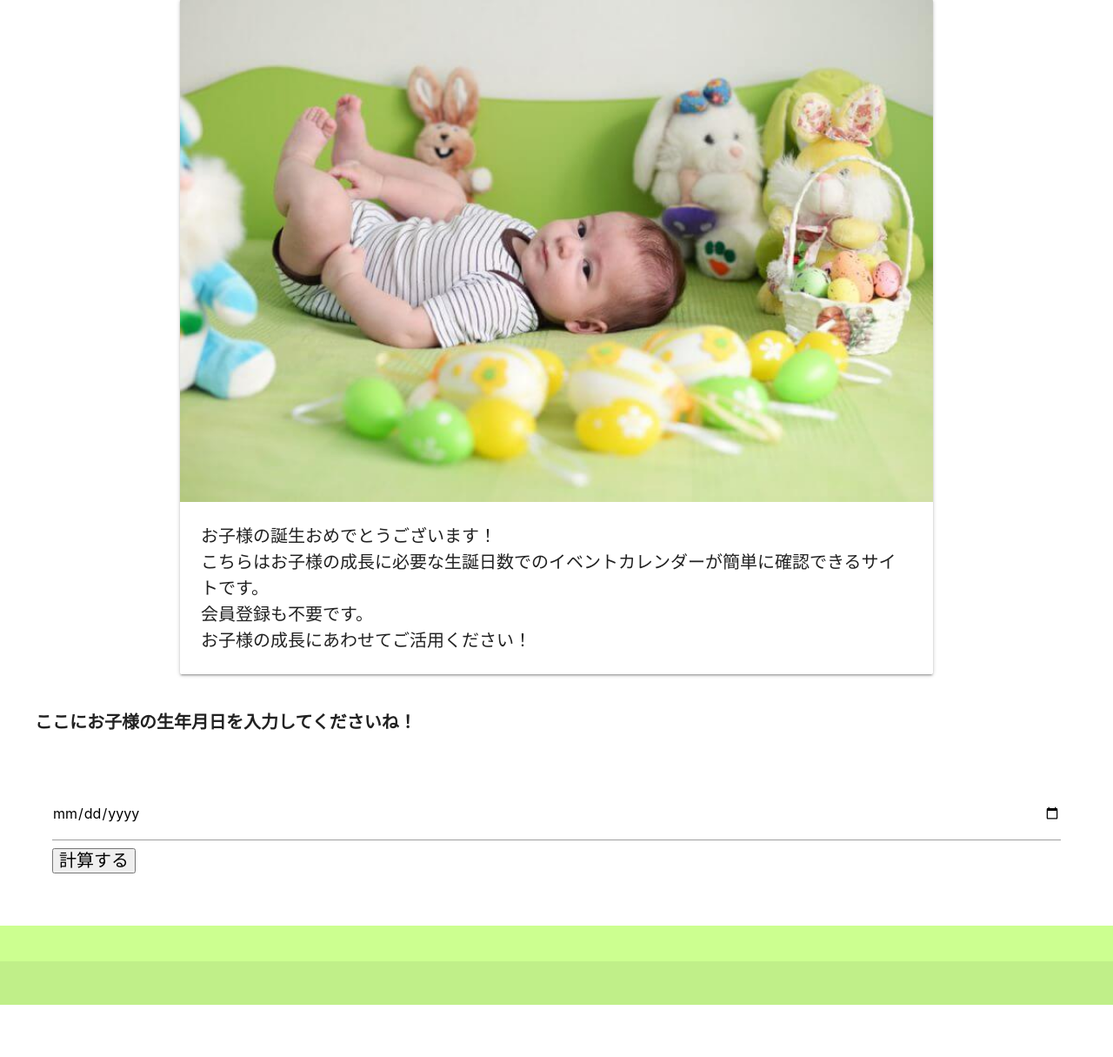
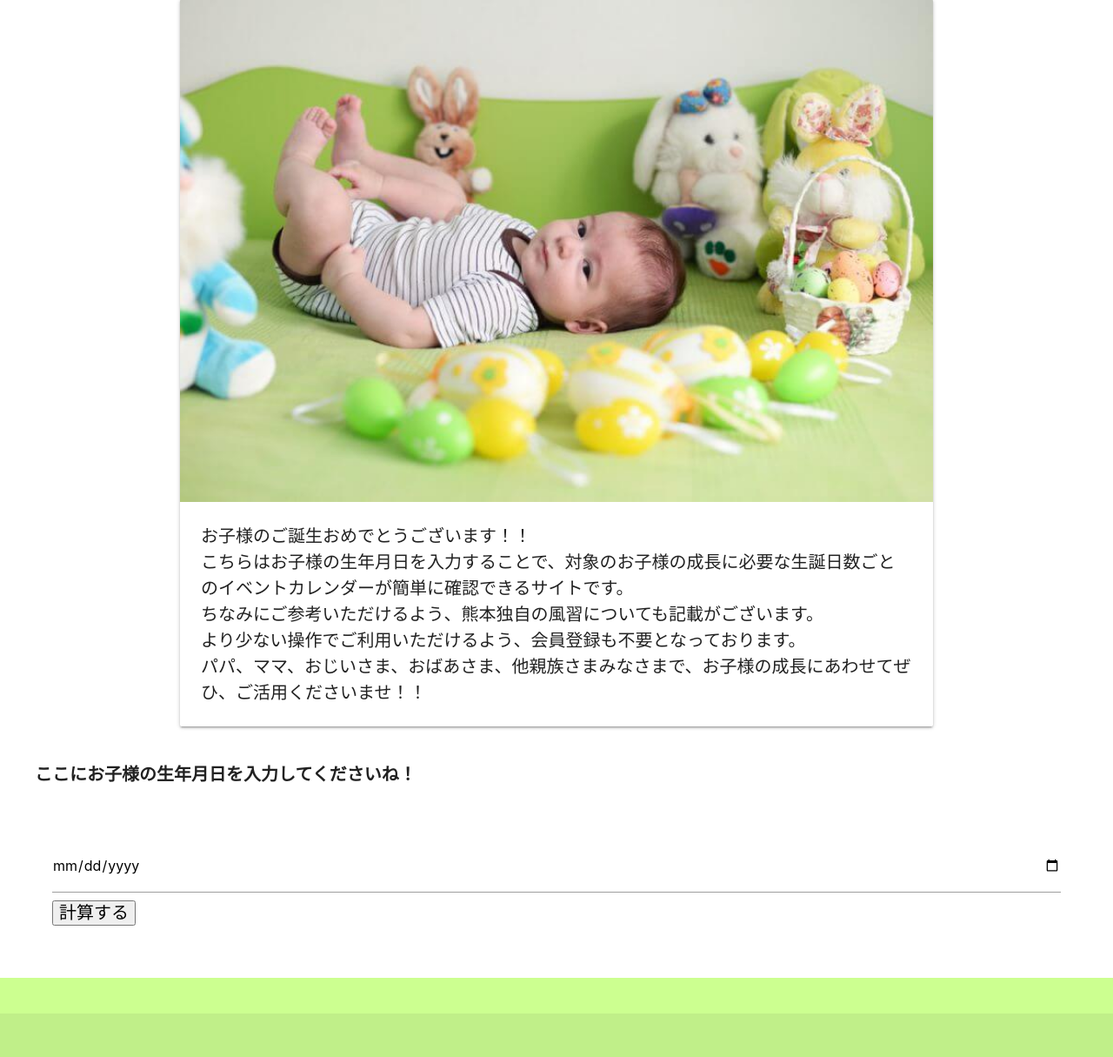
Before and after one commit to kanabassy/test, a Flask app: page / in a window 1280 px wide. Shown: the part 75-1290 px from the top of the page at 87% size. Before the commit the page ends 1230 px from the top, so only its background shows below. Run offline with Flask 2, Linux system fonts and the light colour scheme; some libraries are stand-ins or nearby versions.

Commit message:
top_pageのサイトの説明文の編集

```diff
--- a/templates/top.html
+++ b/templates/top.html
@@ -11,7 +11,7 @@
                     <img src="../static/images/top_image.jpg">
                 </div>
                 <div class="card-content">
-                    <p>お子様の誕生おめでとうございます！<br>こちらはお子様の成長に必要な生誕日数でのイベントカレンダーが簡単に確認できるサイトです。<br>会員登録も不要です。<br>お子様の成長にあわせてご活用ください！</p>
+                    <p>お子様のご誕生おめでとうございます！！<br>こちらはお子様の生年月日を入力することで、対象のお子様の成長に必要な生誕日数ごとのイベントカレンダーが簡単に確認できるサイトです。<br>ちなみにご参考いただけるよう、熊本独自の風習についても記載がございます。<br>より少ない操作でご利用いただけるよう、会員登録も不要となっております。<br>パパ、ママ、おじいさま、おばあさま、他親族さまみなさまで、お子様の成長にあわせてぜひ、ご活用くださいませ！！</p>
                 </div>
             </div>
         </div>
```
